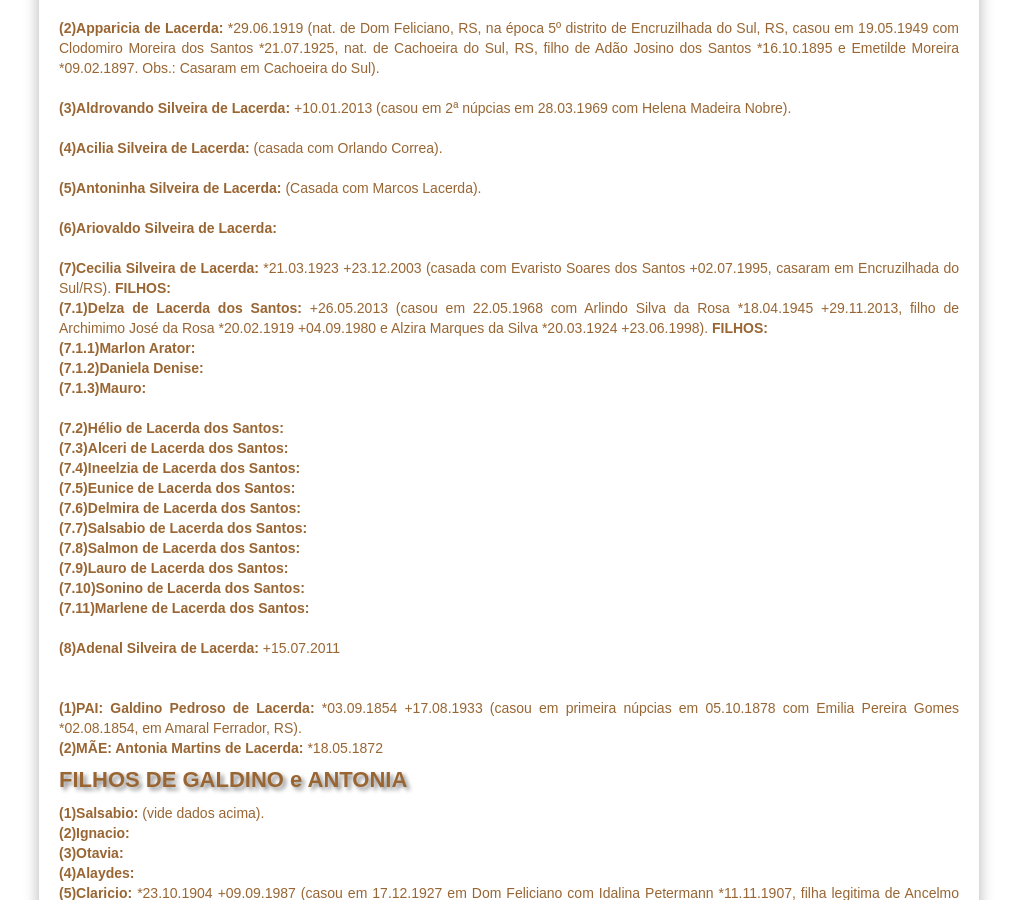
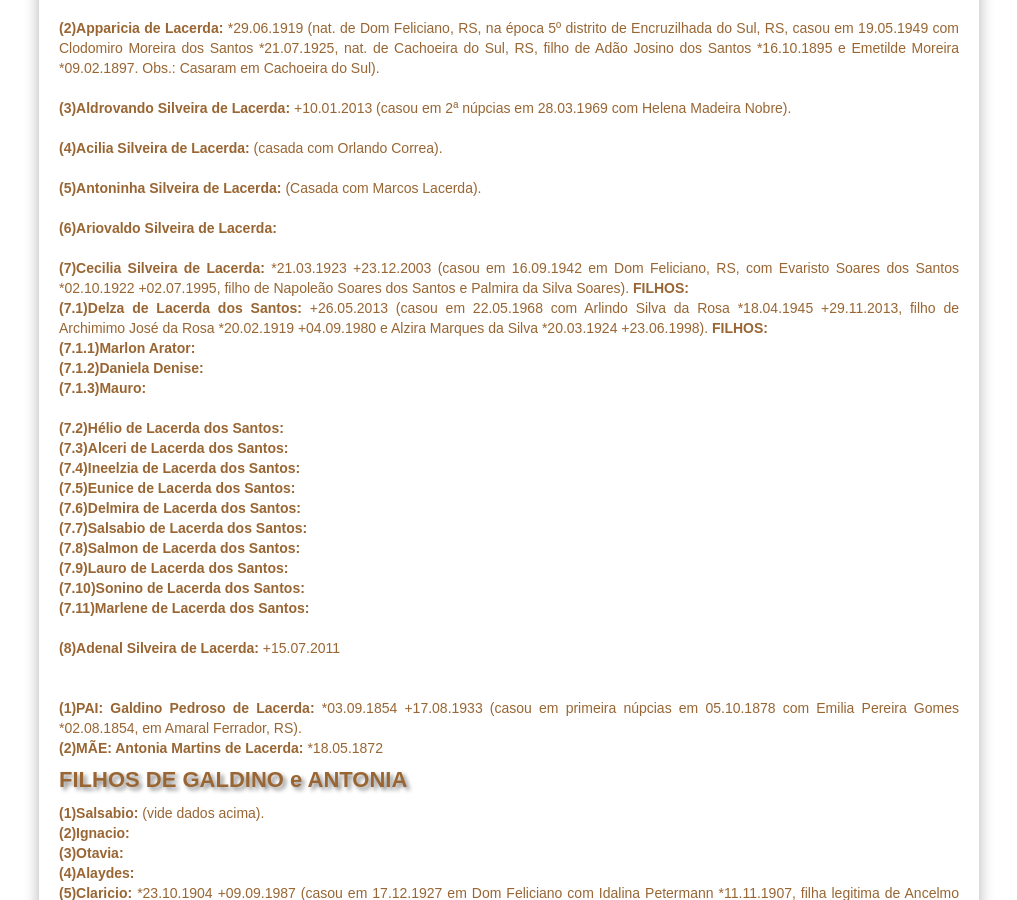
Before and after one commit to claudiovargas1955/claudiovargas1955.github.io, a Jekyll site: the page built from _pages/familia-lacerda-salsabio.html, in a window 1280 px wide and 900 px high, scrolled down 576 px. Shown: the whole window, without its empty margins (131-1148 px from the left). Built offline with Jekyll 4.4.1, drawn with Linux system fonts in a browser that asks for light colours; some web fonts are replaced.

Commit message:
Update familia-lacerda-salsabio.html

```diff
--- a/_pages/familia-lacerda-salsabio.html
+++ b/_pages/familia-lacerda-salsabio.html
@@ -109,7 +109,8 @@ dos Santos *21.07.1925, nat. de Cachoeira do Sul, RS, filho de Adão Josino dos
 <b>(5)Antoninha Silveira de Lacerda: </b>(Casada com Marcos Lacerda).<br> <br>
 <b>(6)Ariovaldo Silveira de Lacerda: </b>  <br><br>
 
-  <b>(7)Cecilia Silveira de Lacerda: </b>*21.03.1923 +23.12.2003 (casada com Evaristo Soares dos Santos +02.07.1995, casaram em Encruzilhada do Sul/RS). <b>FILHOS:</b><br>
+  <b>(7)Cecilia Silveira de Lacerda: </b>*21.03.1923 +23.12.2003 (casou em 16.09.1942 em Dom Feliciano, RS, com Evaristo Soares dos Santos *02.10.1922 +02.07.1995, filho
+  de Napoleão Soares dos Santos e Palmira da Silva Soares). <b>FILHOS:</b><br>
       <b>(7.1)Delza de Lacerda dos Santos: </b>+26.05.2013 (casou em 22.05.1968 com Arlindo Silva da Rosa *18.04.1945 +29.11.2013, filho de Archimimo José da Rosa *20.02.1919
       +04.09.1980 e Alzira Marques da Silva *20.03.1924 +23.06.1998). <b>FILHOS: </b><br>
            <b>(7.1.1)Marlon Arator: </b><br>
```
